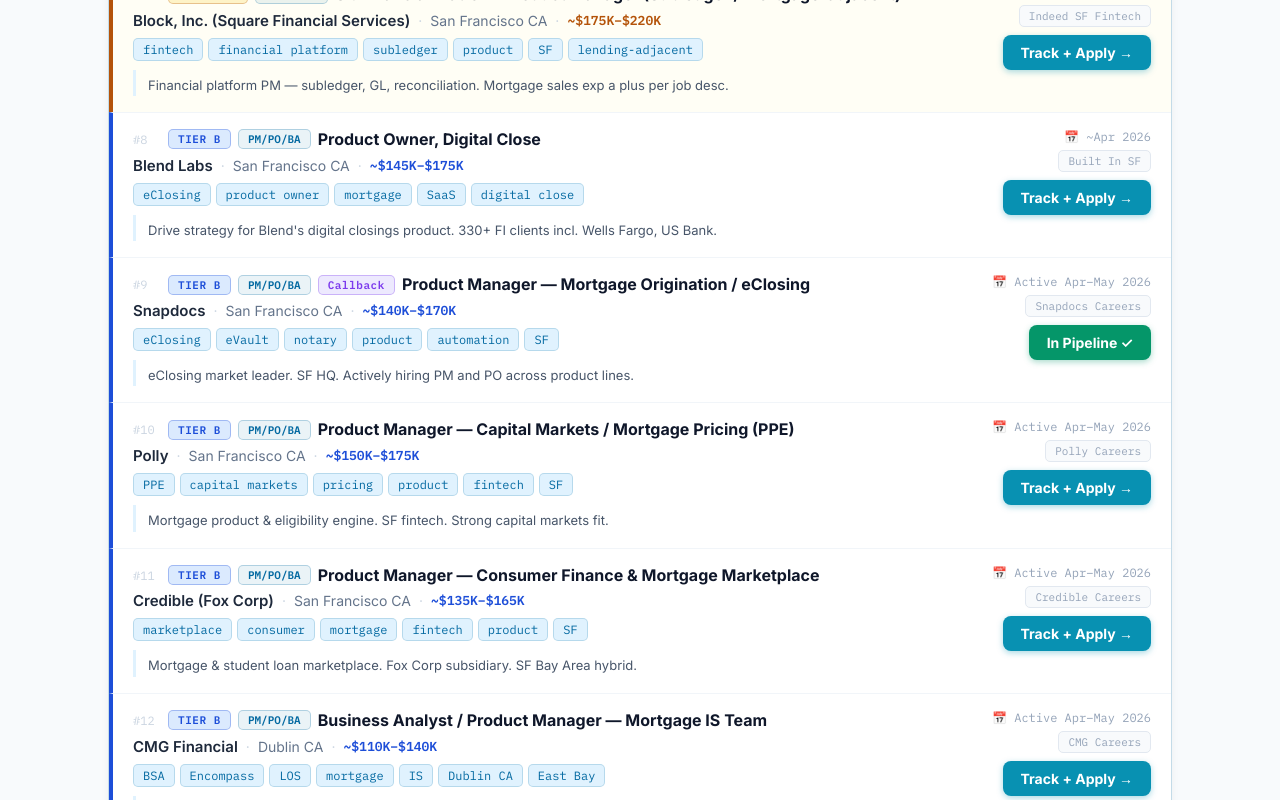
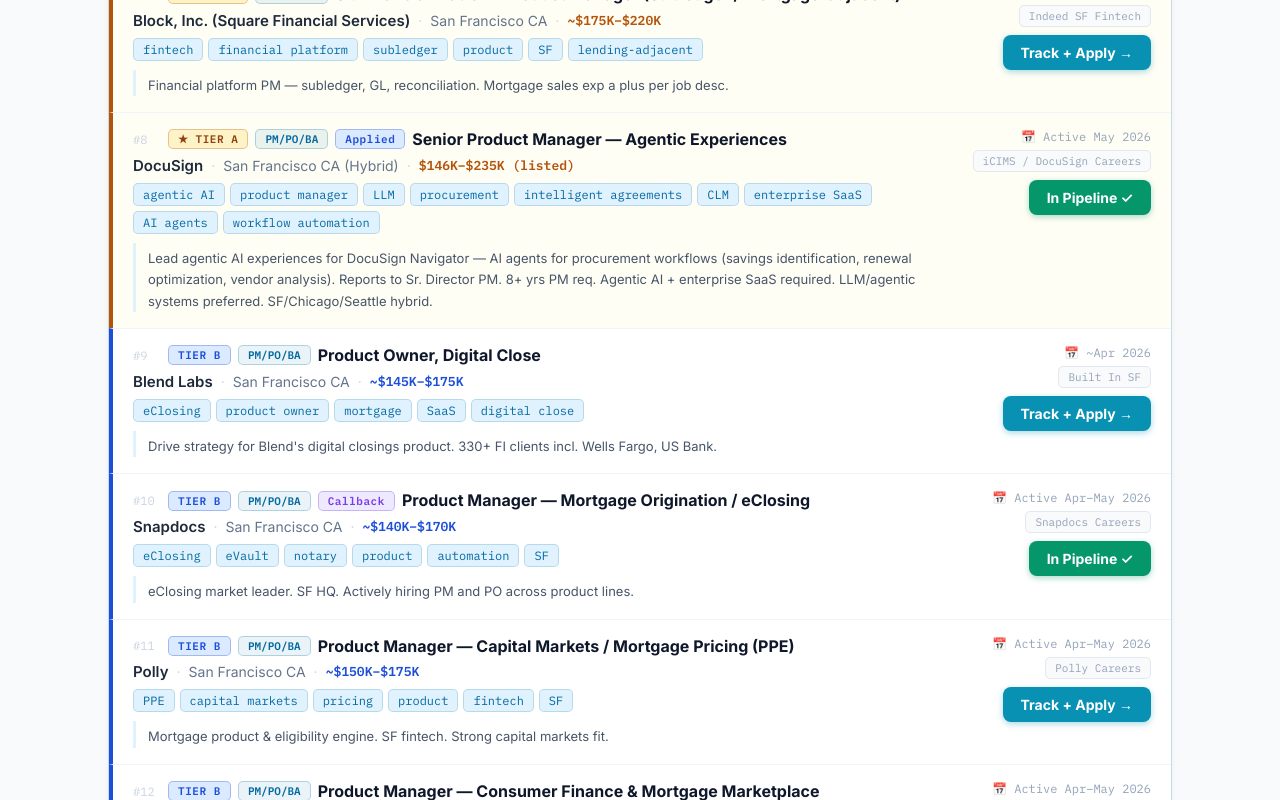
Before and after one commit to azaolival/gsd-roles-tracker, a React (Vite) app: page / in a window 1280 px wide. Shown: the part 1340-2140 px from the top of the page. Built offline with nearby package versions, Linux system fonts and the light colour scheme.

Commit message:
feat: add DocuSign Sr PM Agentic Experiences (B24) — Tier A, applied 5/19

```diff
--- a/public/pipeline.json
+++ b/public/pipeline.json
@@ -73,5 +73,6 @@
   {"id":"s_finastra_01","title":"Senior Product Manager (Loan IQ)","company":"Finastra","location":"Remote","tier":"B","salary":"~$140K–$170K","family":"PM/PO/BA","applyUrl":"","status":"APPLIED","dateAdded":"2026-05-19","dateApplied":"2026-05-19","pocName":"","pocTitle":"","pdfSent":false,"notes":"Commercial lending platform. Loan IQ = corporate loan management. LOS-adjacent. POC sweep needed.","steps":{"tailor":true,"apply":true,"peopleSweep":false,"outreach":false,"logged":true,"threeFronts":false}},
   {"id":"s_docusign_01","title":"Product Manager, Data Onboarding","company":"DocuSign","location":"SF, CA (Hybrid)","tier":"B","salary":"~$145K–$175K","family":"PM/PO/BA","applyUrl":"","status":"APPLIED","dateAdded":"2026-05-19","dateApplied":"2026-05-19","pocName":"","pocTitle":"","pdfSent":false,"notes":"eSign used in mortgage closings — adjacent. SF geo OK.","steps":{"tailor":true,"apply":true,"peopleSweep":false,"outreach":false,"logged":true,"threeFronts":false}},
   {"id":"s_pinnacle_01","title":"Sr. Business Analyst - Remote","company":"Pinnacle Method Consulting","location":"Remote","tier":"C","salary":"~$115K–$140K","family":"PM/PO/BA","applyUrl":"","status":"APPLIED","dateAdded":"2026-05-19","dateApplied":"2026-05-19","pocName":"","pocTitle":"","pdfSent":false,"notes":"Staffing/consulting firm. ID the underlying client if callback comes in.","steps":{"tailor":true,"apply":true,"peopleSweep":false,"outreach":false,"logged":true,"threeFronts":false}},
-  {"id":"s_jobgether_02","title":"Senior Mortgage Risk Data Analyst","company":"Jobgether (aggregator)","location":"Remote","tier":"B","salary":"~$130K–$160K","family":"DATA","applyUrl":"","status":"APPLIED","dateAdded":"2026-05-19","dateApplied":"2026-05-19","pocName":"","pocTitle":"","pdfSent":false,"notes":"Via Jobgether aggregator. ID underlying company when callback comes — mortgage risk data is direct match.","steps":{"tailor":true,"apply":true,"peopleSweep":false,"outreach":false,"logged":true,"threeFronts":false}}
+  {"id":"s_jobgether_02","title":"Senior Mortgage Risk Data Analyst","company":"Jobgether (aggregator)","location":"Remote","tier":"B","salary":"~$130K–$160K","family":"DATA","applyUrl":"","status":"APPLIED","dateAdded":"2026-05-19","dateApplied":"2026-05-19","pocName":"","pocTitle":"","pdfSent":false,"notes":"Via Jobgether aggregator. ID underlying company when callback comes — mortgage risk data is direct match.","steps":{"tailor":true,"apply":true,"peopleSweep":false,"outreach":false,"logged":true,"threeFronts":false}},
+  {"id":"s_docusign_02","roleId":"B24","title":"Senior Product Manager — Agentic Experiences","company":"DocuSign","location":"SF, CA (Hybrid)","tier":"A","salary":"$146K–$235K","family":"PM/PO/BA","applyUrl":"https://uscareers-docusign.icims.com/jobs/29181/senior-product-manager---agentic-experiences/job","status":"APPLIED","dateAdded":"2026-05-19","dateApplied":"2026-05-19","pocName":"","pocTitle":"","pdfSent":false,"notes":"Agentic AI PM for DocuSign Navigator. AI agents for procurement — savings ID, renewal optimization, vendor analysis. $146K–$235K CA listed. Direct match on agentic AI in production. POC sweep needed — find Sr. Director PM or VP Product.","steps":{"tailor":true,"apply":true,"peopleSweep":false,"outreach":false,"logged":true,"threeFronts":false}}
 ]
--- a/src/App.jsx
+++ b/src/App.jsx
@@ -99,6 +99,7 @@
   B21:{ tier:"C", est:"$90K–$120K"   },   // SavvyMoney Sr. Solutions Consultant (listed)
   B22:{ tier:"B", est:"$125K–$140K"  },   // SavvyMoney Sr. Manager Partner Onboarding (listed)
   B23:{ tier:"B", est:"$145K–$170K"  },   // SavvyMoney Sr. Technical PM (listed)
+  B24:{ tier:"A", est:"$146K–$235K"  },   // DocuSign Sr. PM Agentic Experiences (listed)
   // ── SOUTH BAY ───────────────────────────────────────────────────────────────
   S01:{ tier:"B", est:"~$145K–$175K" },   // ICE PM Mortgage Servicing
   S02:{ tier:"B", est:"~$140K–$175K" },   // PayPal Sr. Product Analyst
@@ -369,6 +370,15 @@
     url:"https://careers.spectrumequity.com/companies/savvymoney-inc/jobs/50573227-senior-technical-product-manager-dublin-ca-or-usa-remote", source:"Spectrum Equity",
     tags:["technical PM","product manager","lending","digital banking","SaaS","fintech","APIs"],
     notes:"Technical PM for credit score + PF products integrated with 43+ digital banking platforms. $145K–$170K + equity. Hybrid Dublin CA or fully remote." },
+
+  { id:"B24", bucket:B.BAY, family:"PM/PO/BA",
+    title:"Senior Product Manager — Agentic Experiences",
+    company:"DocuSign", city:"San Francisco CA (Hybrid)",
+    salary:"$146K–$235K + RSUs + Bonus", posted:"Active May 2026",
+    url:"https://uscareers-docusign.icims.com/jobs/29181/senior-product-manager---agentic-experiences/job",
+    source:"iCIMS / DocuSign Careers",
+    tags:["agentic AI","product manager","LLM","procurement","intelligent agreements","CLM","enterprise SaaS","AI agents","workflow automation"],
+    notes:"Lead agentic AI experiences for DocuSign Navigator — AI agents for procurement workflows (savings identification, renewal optimization, vendor analysis). Reports to Sr. Director PM. 8+ yrs PM req. Agentic AI + enterprise SaaS required. LLM/agentic systems preferred. SF/Chicago/Seattle hybrid." },
 
   // ══════════════════════════════════════════════════════════════════════════
   // 🏢  SOUTH BAY / SILICON VALLEY ONSITE
```
